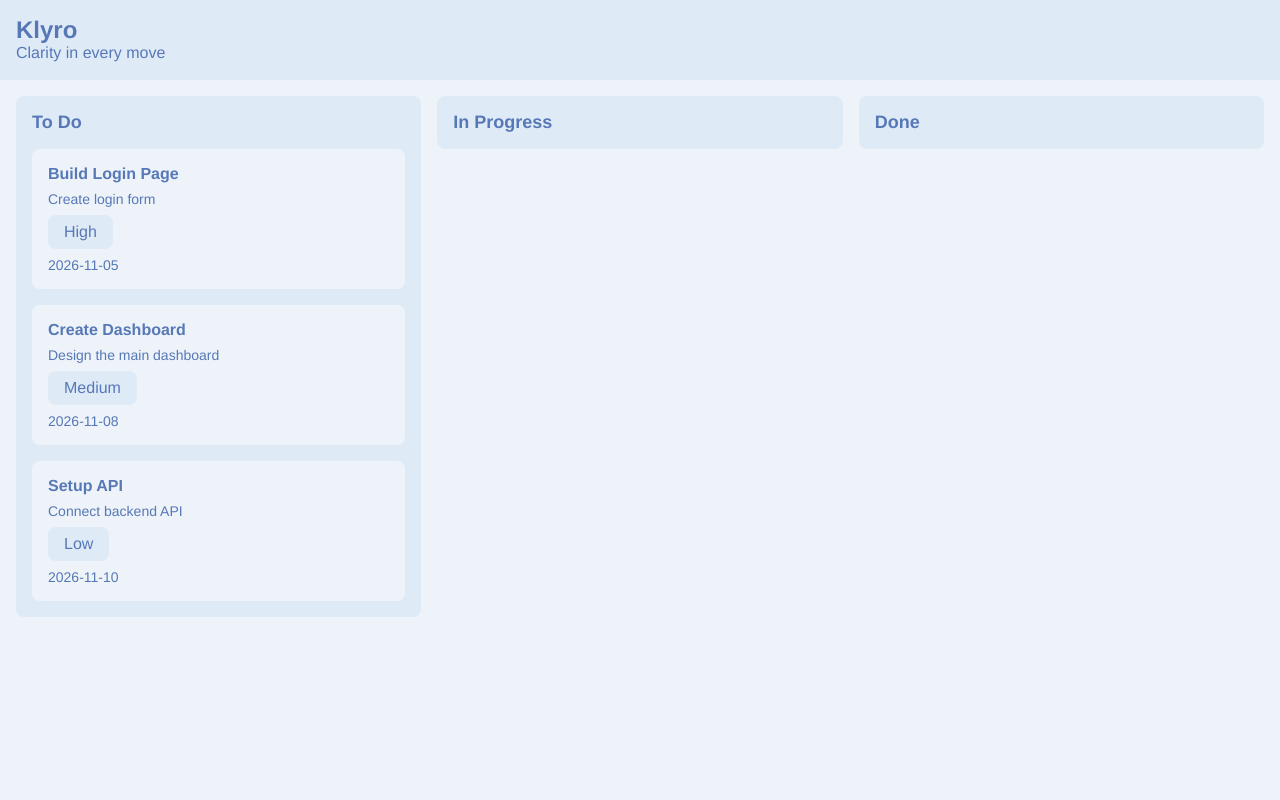
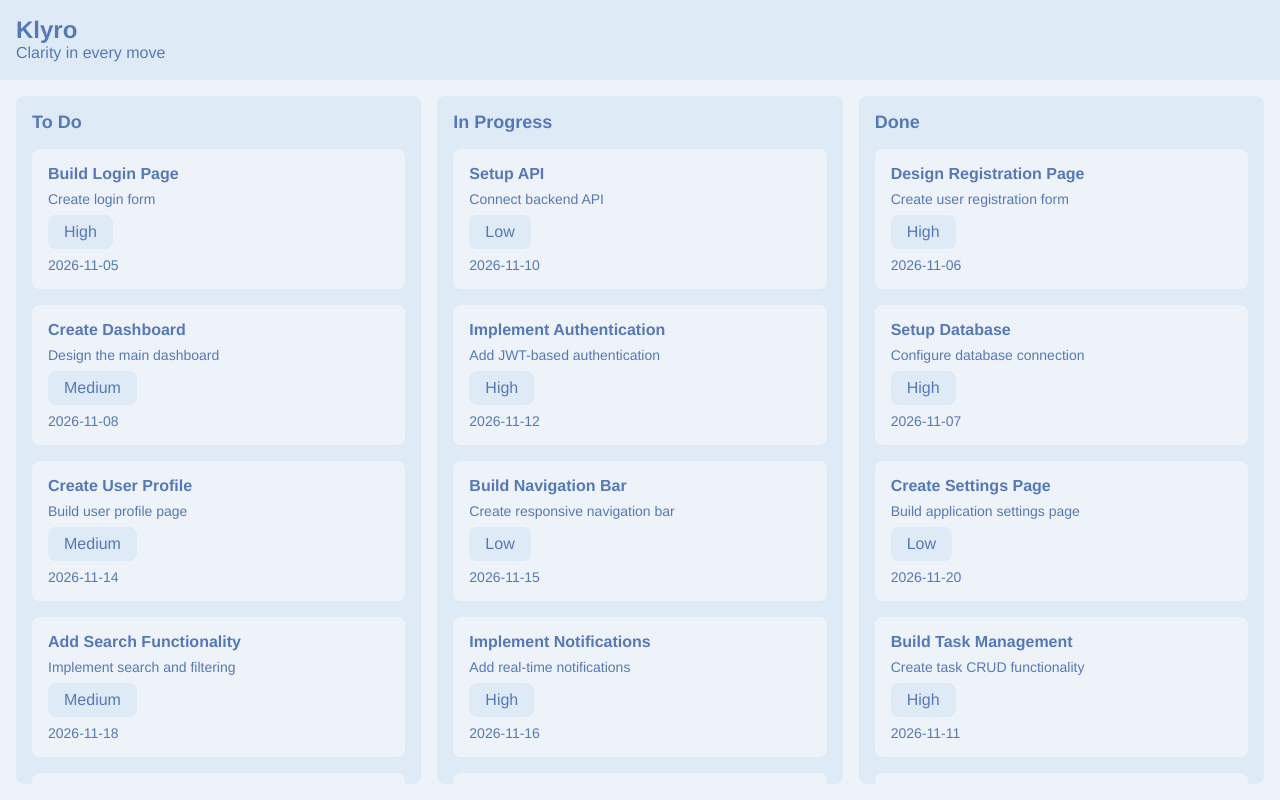
Before and after one commit to novix-vertex/SCS3-Klyro, a React (Vite) app: page / in a window 1280 px wide. Built offline with nearby package versions, Linux system fonts and the light colour scheme.

Commit message:
- Filtered task based on the status for board columns

```diff
--- a/src/components/Board.jsx
+++ b/src/components/Board.jsx
@@ -24,7 +24,143 @@ const Board = () => {
             description: "Connect backend API",
             priority: "Low",
             dueDate: "2026-11-10",
-            status: "in-progress"
+            status: "ongoing"
+        },
+        {
+            id: 4,
+            title: "Design Registration Page",
+            description: "Create user registration form",
+            priority: "High",
+            dueDate: "2026-11-06",
+            status: "completed"
+        },
+        {
+            id: 5,
+            title: "Implement Authentication",
+            description: "Add JWT-based authentication",
+            priority: "High",
+            dueDate: "2026-11-12",
+            status: "ongoing"
+        },
+        {
+            id: 6,
+            title: "Create User Profile",
+            description: "Build user profile page",
+            priority: "Medium",
+            dueDate: "2026-11-14",
+            status: "todo"
+        },
+        {
+            id: 7,
+            title: "Setup Database",
+            description: "Configure database connection",
+            priority: "High",
+            dueDate: "2026-11-07",
+            status: "completed"
+        },
+        {
+            id: 8,
+            title: "Build Navigation Bar",
+            description: "Create responsive navigation bar",
+            priority: "Low",
+            dueDate: "2026-11-15",
+            status: "ongoing"
+        },
+        {
+            id: 9,
+            title: "Add Search Functionality",
+            description: "Implement search and filtering",
+            priority: "Medium",
+            dueDate: "2026-11-18",
+            status: "todo"
+        },
+        {
+            id: 10,
+            title: "Create Settings Page",
+            description: "Build application settings page",
+            priority: "Low",
+            dueDate: "2026-11-20",
+            status: "completed"
+        },
+        {
+            id: 11,
+            title: "Implement Notifications",
+            description: "Add real-time notifications",
+            priority: "High",
+            dueDate: "2026-11-16",
+            status: "ongoing"
+        },
+        {
+            id: 12,
+            title: "Add Dark Mode",
+            description: "Implement light and dark themes",
+            priority: "Medium",
+            dueDate: "2026-11-22",
+            status: "todo"
+        },
+        {
+            id: 13,
+            title: "Build Task Management",
+            description: "Create task CRUD functionality",
+            priority: "High",
+            dueDate: "2026-11-11",
+            status: "completed"
+        },
+        {
+            id: 14,
+            title: "Optimize Performance",
+            description: "Improve application loading speed",
+            priority: "Medium",
+            dueDate: "2026-11-25",
+            status: "ongoing"
+        },
+        {
+            id: 15,
+            title: "Add File Upload",
+            description: "Allow users to upload documents",
+            priority: "Low",
+            dueDate: "2026-11-28",
+            status: "todo"
+        },
+        {
+            id: 16,
+            title: "Implement Logout",
+            description: "Add secure logout functionality",
+            priority: "Medium",
+            dueDate: "2026-11-09",
+            status: "completed"
+        },
+        {
+            id: 17,
+            title: "Create Reports Page",
+            description: "Display analytics and reports",
+            priority: "High",
+            dueDate: "2026-11-26",
+            status: "ongoing"
+        },
+        {
+            id: 18,
+            title: "Write Unit Tests",
+            description: "Add tests for application components",
+            priority: "Medium",
+            dueDate: "2026-11-30",
+            status: "todo"
+        },
+        {
+            id: 19,
+            title: "Fix UI Responsiveness",
+            description: "Make application mobile-friendly",
+            priority: "High",
+            dueDate: "2026-11-13",
+            status: "completed"
+        },
+        {
+            id: 20,
+            title: "Deploy Application",
+            description: "Deploy application to production",
+            priority: "High",
+            dueDate: "2026-12-01",
+            status: "ongoing"
         }
     ];
     return (
@@ -33,14 +169,26 @@ const Board = () => {
                 <section className="board-column">
                     <h2>To Do</h2>
                     {
-                        tasks.map((task) => <TaskCard key={task.id} task={task} />)
+                        tasks
+                            .filter((task) => task.status === "todo")
+                            .map((task) => <TaskCard key={task.id} task={task} />)
                     }
                 </section>
                 <section className="board-column">
                     <h2>In Progress</h2>
+                    {
+                        tasks
+                            .filter((task) => task.status === "ongoing")
+                            .map((task) => <TaskCard key={task.id} task={task} />)
+                    }
                 </section>
                 <section className="board-column">
                     <h2>Done</h2>
+                    {
+                        tasks
+                            .filter((task) => task.status === "completed")
+                            .map((task) => <TaskCard key={task.id} task={task} />)
+                    }
                 </section>
             </div>
         </main>
--- a/src/index.css
+++ b/src/index.css
@@ -46,12 +46,13 @@ header h1 {
   flex: 1;
   padding: 1rem;
   border-radius: 0.5rem;
-  height: 100%;
+  height: calc(100vh - 7rem);
   background-color: var(--color-header-background);
 
   display: flex;
   flex-direction: column;
   gap: 1rem;
+  overflow: auto;
 }
 
 .board-column h2 {
```
